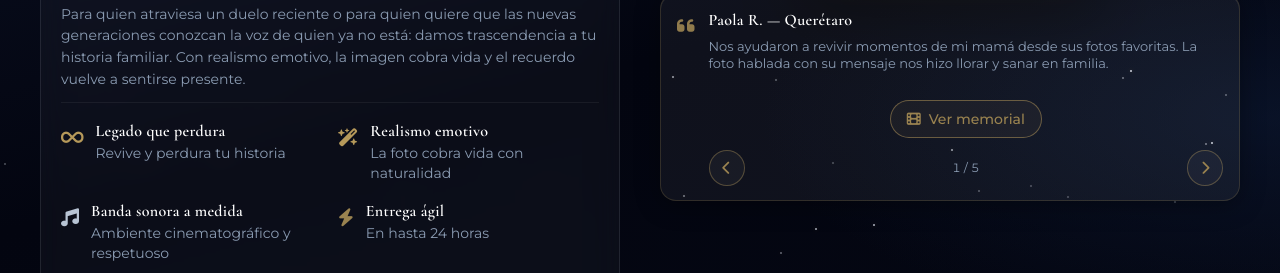
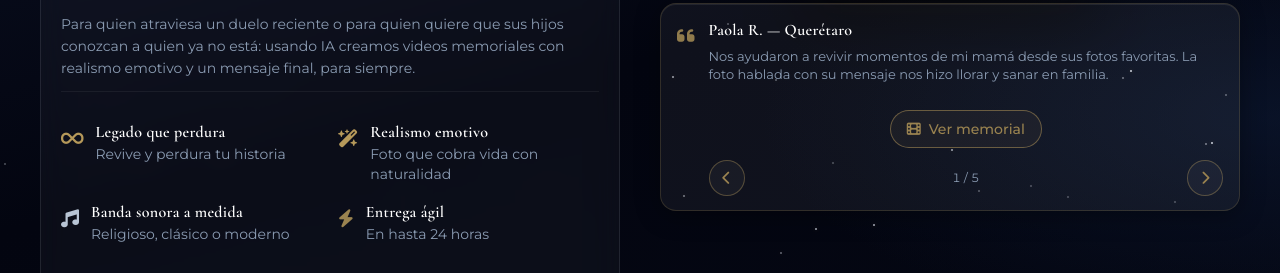
Before and after one commit to ivanamx/memorial, a website: page public/index.html in a window 1280 px wide. Shown: the part 282-555 px from the top of the page. Drawn offline with nearby package versions, Linux system fonts and the light colour scheme.

Commit message:
texto principal

```diff
--- a/public/index.html
+++ b/public/index.html
@@ -443,8 +443,8 @@
 
                     <!-- Descripción secundaria -->
                     <p class="montserrat-font text-sm sm:text-base md:text-[0.875rem] md:leading-[1.55] text-mist-dim leading-relaxed">
-                        <span class="md:hidden">Para quien atraviesa un duelo reciente o para quien quiere que sus hijos conozcan la voz del abuelo: damos trascendencia a tu historia. Con realismo emotivo, tu foto cobra vida y el recuerdo se siente cercano otra vez.</span>
-                        <span class="hidden md:block">Para quien atraviesa un duelo reciente o para quien quiere que las nuevas generaciones conozcan la voz de quien ya no está: damos trascendencia a tu historia familiar. Con realismo emotivo, la imagen cobra vida y el recuerdo vuelve a sentirse presente.</span>
+                        <span class="md:hidden">Para quien atraviesa un duelo reciente o para quien quiere que sus hijos conozcan a quien ya no está: Usando IA creamos videos memoriales con realismo emotivo y un mensaje final, para siempre.</span>
+                        <span class="hidden md:block">Para quien atraviesa un duelo reciente o para quien quiere que sus hijos conozcan a quien ya no está: usando IA creamos videos memoriales con realismo emotivo y un mensaje final, para siempre.</span>
                     </p>
 
                     <!-- Video móvil: reproducción inline; pantalla completa desde controles del sistema -->
@@ -484,7 +484,7 @@
                     </div>
 
                     <!-- Características + CTA desktop: más aire solo en esta zona (desktop) -->
-                    <div class="mt-6 md:mt-2 md:pt-4 md:pb-6 md:space-y-6 md:border-t md:border-white/[0.06]">
+                    <div class="mt-6 md:mt-4 md:pt-7 md:pb-6 md:space-y-8 md:border-t md:border-white/[0.06]">
                     <!-- Características -->
                     <div class="grid grid-cols-2 gap-3 sm:gap-4 md:gap-x-4 md:gap-y-4">
                         <div class="flex items-start space-x-3">
@@ -504,14 +504,14 @@
                             <i class="fas fa-wand-magic-sparkles text-gold text-xl md:text-lg mt-1 opacity-90"></i>
                             <div>
                                 <h3 class="subtitle-font font-semibold text-white text-sm md:text-base">Realismo emotivo</h3>
-                                <p class="montserrat-font text-sm text-mist-dim">La foto cobra vida con naturalidad</p>
+                                <p class="montserrat-font text-sm text-mist-dim">Foto que cobra vida con naturalidad</p>
                             </div>
                         </div>
                         <div class="flex items-start space-x-3">
                             <i class="fas fa-music text-[#b8c4d4] text-xl md:text-lg mt-1"></i>
                             <div>
                                 <h3 class="subtitle-font font-semibold text-white text-sm md:text-base">Banda sonora a medida</h3>
-                                <p class="montserrat-font text-sm text-mist-dim">Ambiente cinematográfico y respetuoso</p>
+                                <p class="montserrat-font text-sm text-mist-dim">Religioso, clásico o moderno</p>
                             </div>
                         </div>
                         <div class="flex items-start space-x-3">
```
Also changed, not shown: Cover FB memoriales(1640 x 624 px).png.
